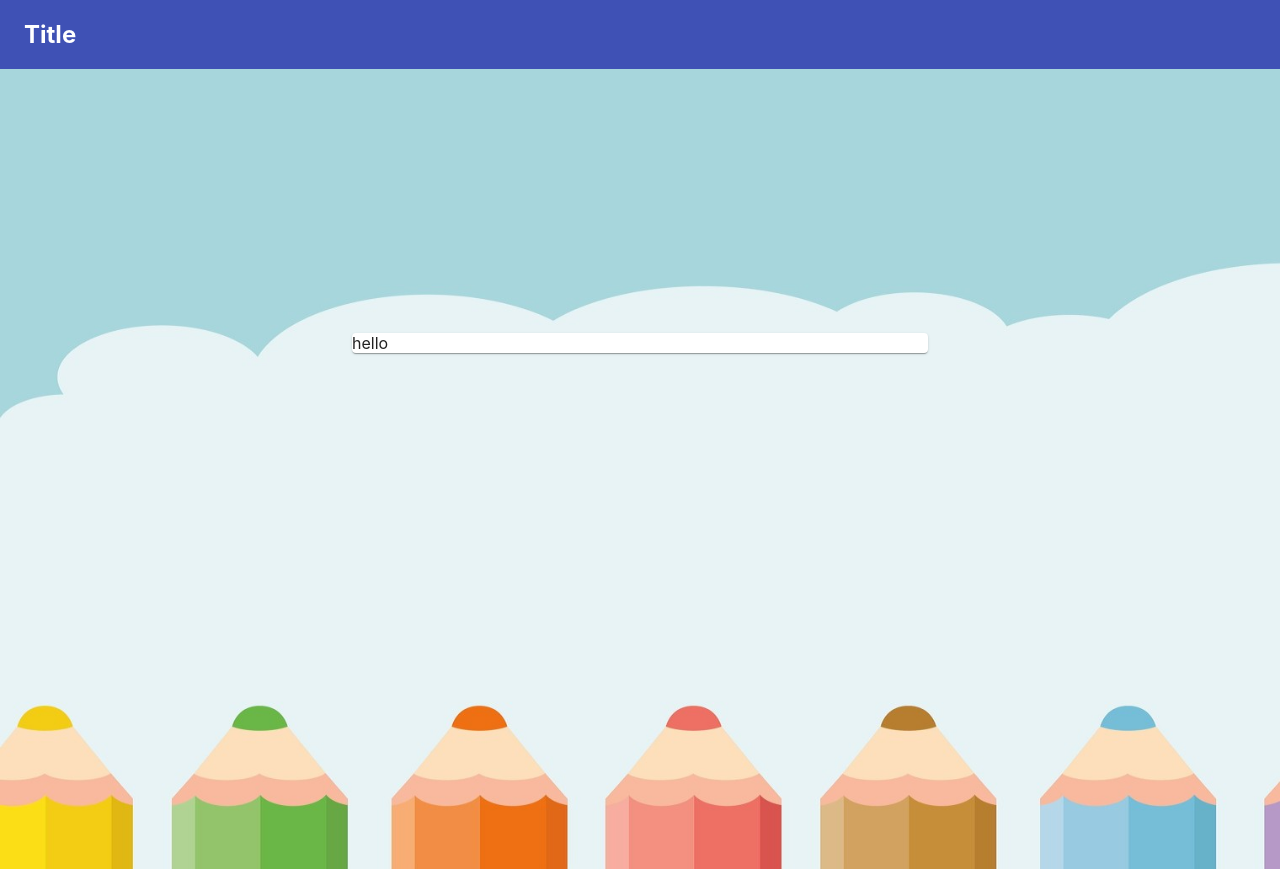
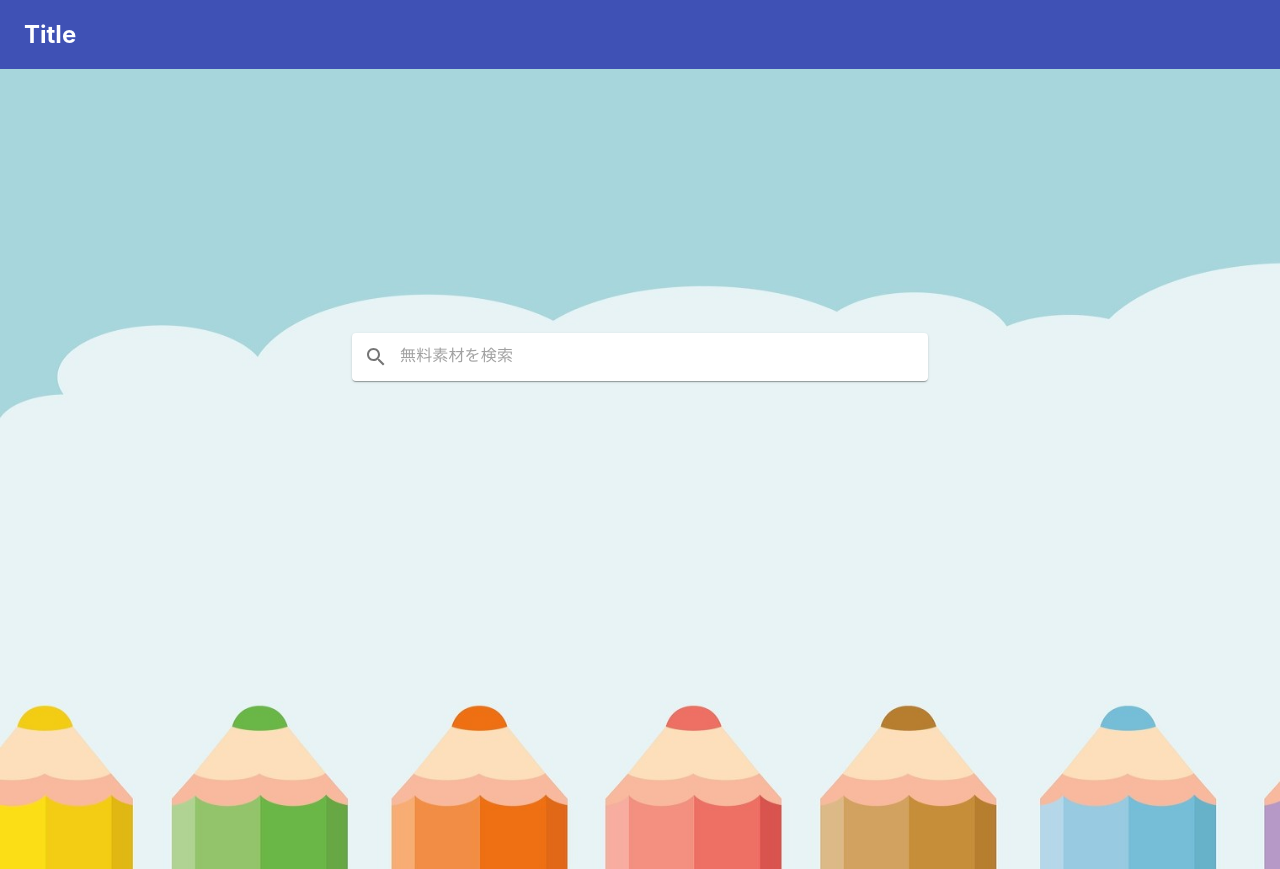
Before and after one commit to nakashi94/distribution_app, a React (Create React App) app: page / in a window 1280 px wide. Built offline with nearby package versions, Linux system fonts and the light colour scheme.

Commit message:
input letter

```diff
--- a/package.json
+++ b/package.json
@@ -4,6 +4,7 @@
   "private": true,
   "dependencies": {
     "@material-ui/core": "^4.12.3",
+    "@material-ui/icons": "^4.11.2",
     "@testing-library/jest-dom": "^5.15.0",
     "@testing-library/react": "^11.2.7",
     "@testing-library/user-event": "^12.8.3",
--- a/src/components/topPage/TopMain.tsx
+++ b/src/components/topPage/TopMain.tsx
@@ -1,7 +1,10 @@
 import React, { FC } from 'react'
 import { createStyles, makeStyles } from '@material-ui/core/styles';
+import IconButton from '@material-ui/core/IconButton';
+import InputBase from '@material-ui/core/InputBase';
 import Paper from '@material-ui/core/Paper';
-import  pencil from '../../assets/images/pencil.jpg';
+import SearchIcon from '@material-ui/icons/Search';
+import pencil from '../../assets/images/pencil.jpg';
 
 const useStyle = makeStyles(() =>
   createStyles({
@@ -26,7 +29,12 @@
   return (
     <div className={classes.background}>
       <Paper className={classes.paper}>
-        hello
+        <IconButton type="submit">
+          <SearchIcon />
+        </IconButton>
+        <InputBase
+          placeholder="無料素材を検索"
+        />
       </Paper>
     </div>
   )
```
Also changed, not shown: 1 other file (tests, documents, lock files or other folders).
